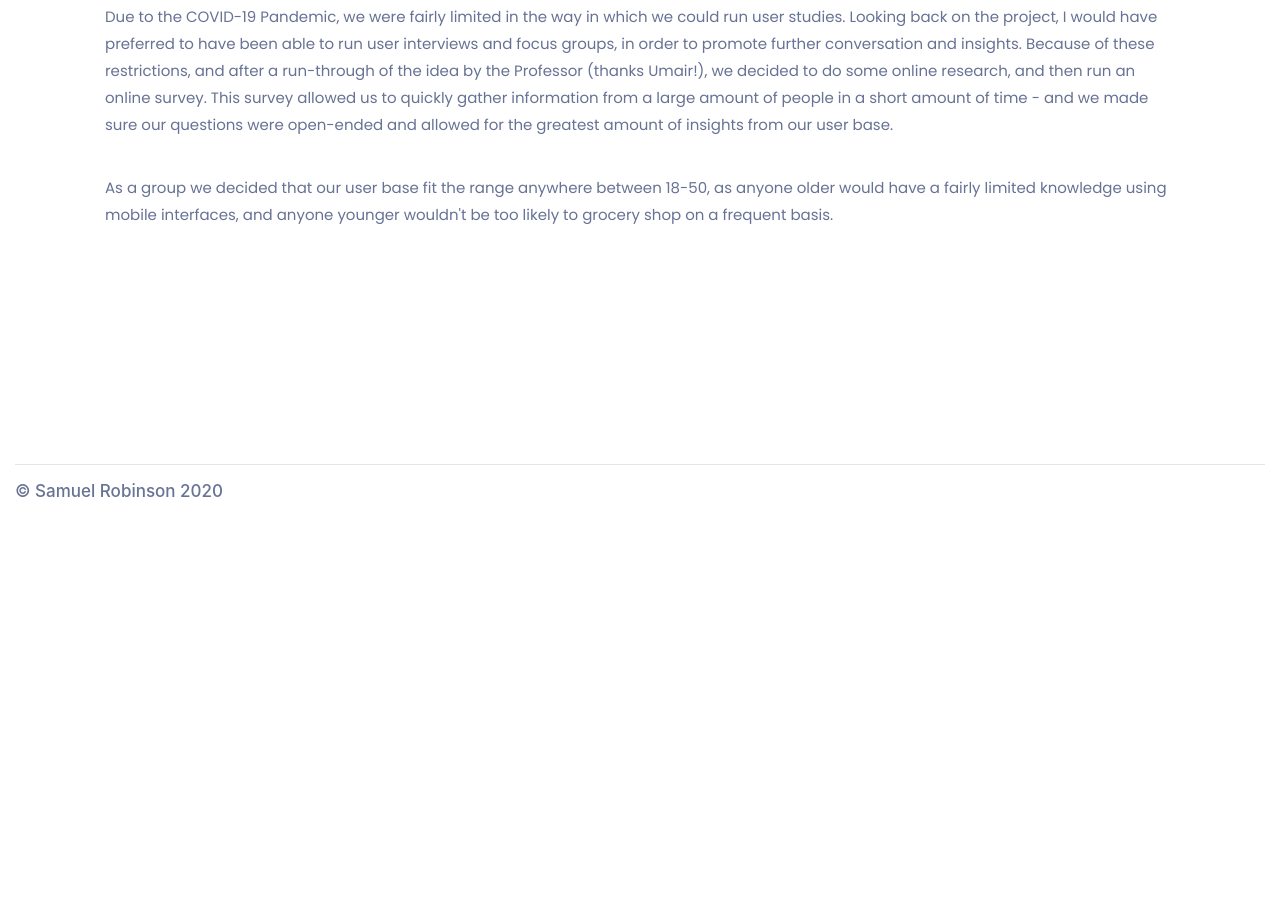
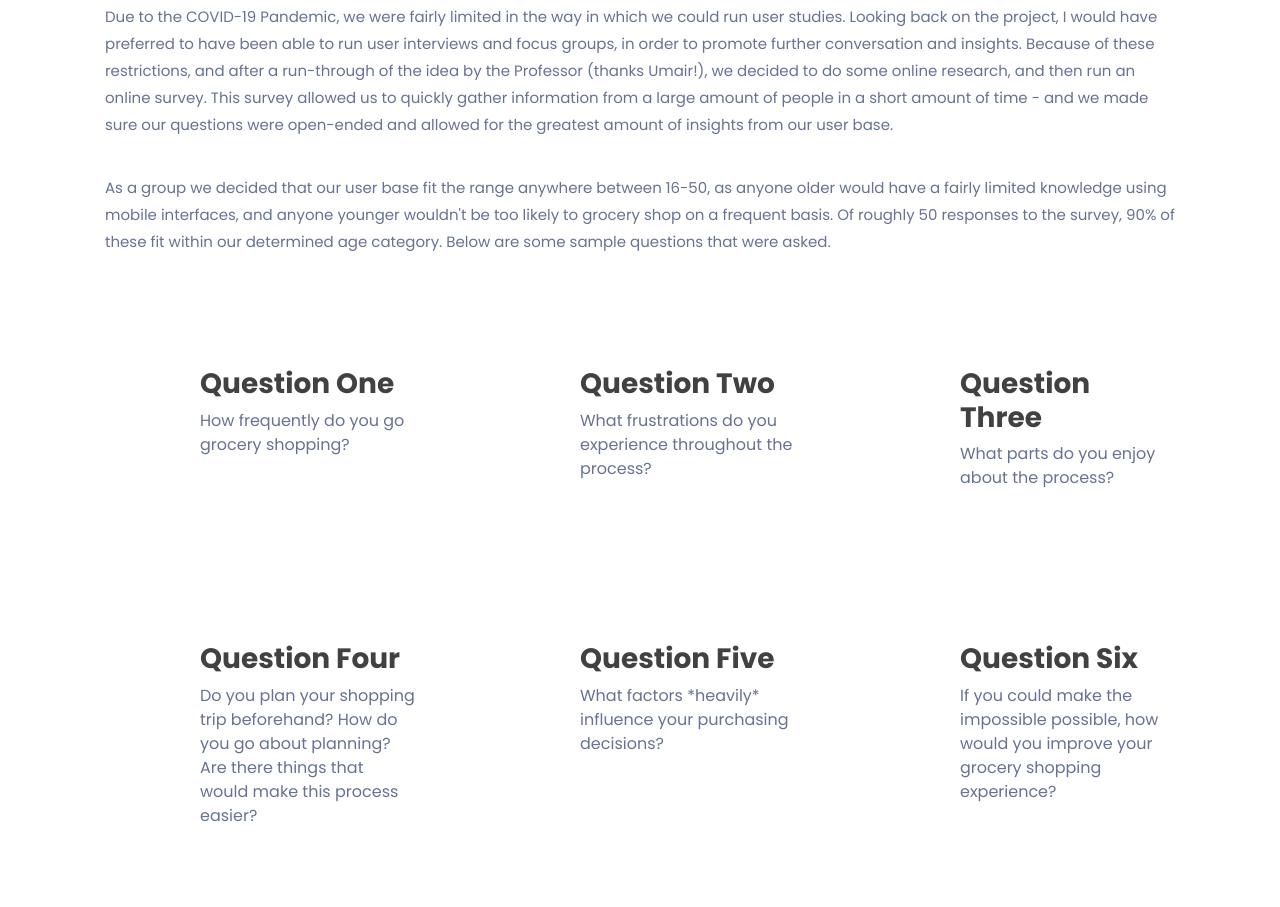
Before and after one commit to Samuel-Robinson/Portfolio-Website, a plain HTML site: page Godega.html in a window 1280 px wide. Shown: the part 1581-2488 px from the top of the page. Before the commit the page ends 2091 px from the top, so only its background shows below. Drawn offline with nearby package versions, Linux system fonts and the light colour scheme.

Commit message:
Question Fancy

```diff
--- a/Godega.html
+++ b/Godega.html
@@ -152,7 +152,50 @@
 
             <h2>User Research/Research Phase</h2>
             <p class="CS-Content">Due to the COVID-19 Pandemic, we were fairly limited in the way in which we could run user studies. Looking back on the project, I would have preferred to have been able to run user interviews and focus groups, in order to promote further conversation and insights. Because of these restrictions, and after a run-through of the idea by the Professor (thanks Umair!), we decided to do some online research, and then run an online survey. This survey allowed us to quickly gather information from a large amount of people in a short amount of time - and we made sure our questions were open-ended and allowed for the greatest amount of insights from our user base. </p>
-            <p class="CS-Content">As a group we decided that our user base fit the range anywhere between 18-50, as anyone older would have a fairly limited knowledge using mobile interfaces, and anyone younger wouldn't be too likely to grocery shop on a frequent basis.</p>
+            <p class="CS-Content">As a group we decided that our user base fit the range anywhere between 16-50, as anyone older would have a fairly limited knowledge using mobile interfaces, and anyone younger wouldn't be too likely to grocery shop on a frequent basis. Of roughly 50 responses to the survey, 90% of these fit within our determined age category. Below are some sample questions that were asked.</p>
+        </div>
+    </div>
+</section>
+
+<section class="questions">
+    <div class="container">
+        <div class="row">
+            <div class="col-lg-3 offset-lg-1 col-sm-6">
+                <div class="question-box">
+                    <h3 id="q-title">Question One</h2>
+                    <p id="question">How frequently do you go grocery shopping?</p>
+                </div>
+            </div>
+            <div class="col-lg-3 offset-lg-1 col-sm-6">
+                <div class="question-box">
+                    <h3 id="q-title">Question Two</h2>
+                    <p id="question">What frustrations do you experience throughout the process?</p>
+                </div>
+            </div>
+            <div class="col-lg-3 offset-lg-1 col-sm-6">
+                <div class="question-box">
+                    <h3 id="q-title">Question Three</h2>
+                    <p id="question">What parts do you enjoy about the process?</p>
+                </div>
+            </div>
+            <div class="col-lg-3 offset-lg-1 col-sm-6">
+                <div class="question-box">
+                    <h3 id="q-title">Question Four</h2>
+                    <p id="question">Do you plan your shopping trip beforehand? How do you go about planning? Are there things that would make this process easier?</p>
+                </div>
+            </div>
+            <div class="col-lg-3 offset-lg-1 col-sm-6">
+                <div class="question-box">
+                    <h3 id="q-title">Question Five</h2>
+                    <p id="question">What factors *heavily* influence your purchasing decisions?</p>
+                </div>
+            </div>
+            <div class="col-lg-3 offset-lg-1 col-sm-6">
+                <div class="question-box">
+                    <h3 id="q-title">Question Six</h2>
+                    <p id="question">If you could make the impossible possible, how would you improve your grocery shopping experience?</p>
+                </div>
+            </div>
         </div>
     </div>
 </section>
--- a/Stylesheet/myStyle.css
+++ b/Stylesheet/myStyle.css
@@ -341,6 +341,32 @@ h2 {
   font-size: 25px;
   font-weight: bold;
   font-style: italic;
+}
+
+.question-box {
+  margin-top: 10px;
+  padding: 60px 20px;
+  border-top: 6px solid transparent;
+  box-sizing: border-box;
+  border-radius:6px;
+}
+
+.question-box:hover {
+  border-color: #4e78f4;
+background: rgb(250, 250, 250);
+-webkit-box-shadow: 0px 50px 100px 0px rgba(64, 1, 4, 0.1), 0px -6px 0px 0px rgba(248, 99, 107, 0.004);
+box-shadow: 0px 50px 100px 0px rgba(64, 1, 4, 0.1), 0px -6px 0px 0px rgba(248, 99, 107, 0.004);
+}
+
+#question {
+  font-family: 'poppins',sans-serif;
+  color: #677294;
+}
+
+#q-title {
+  font-family: 'poppins',sans-serif;
+  font-weight: bold;
+  color: #414141;
 }
 
 @media (max-width: 992px) {
```
